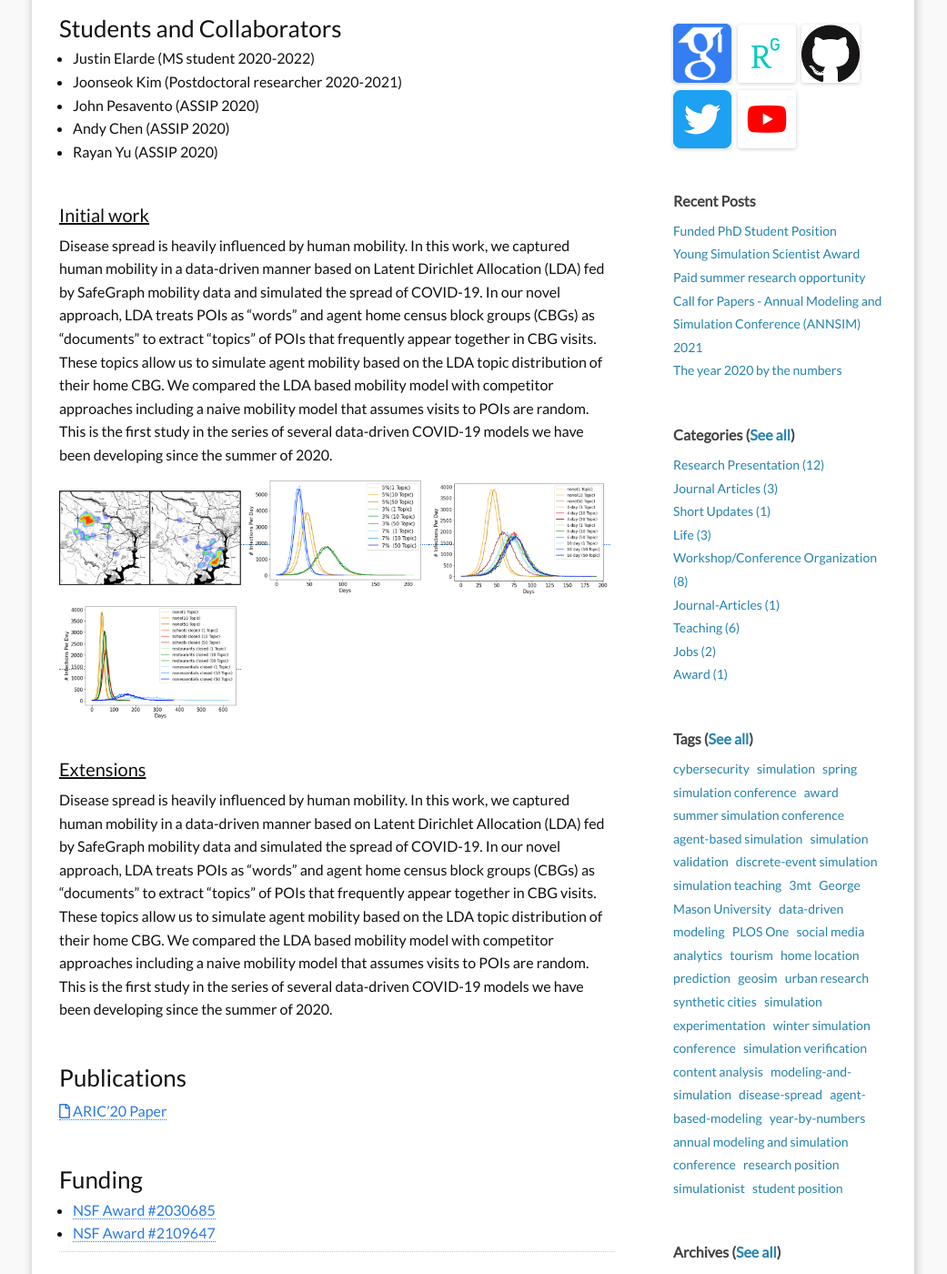
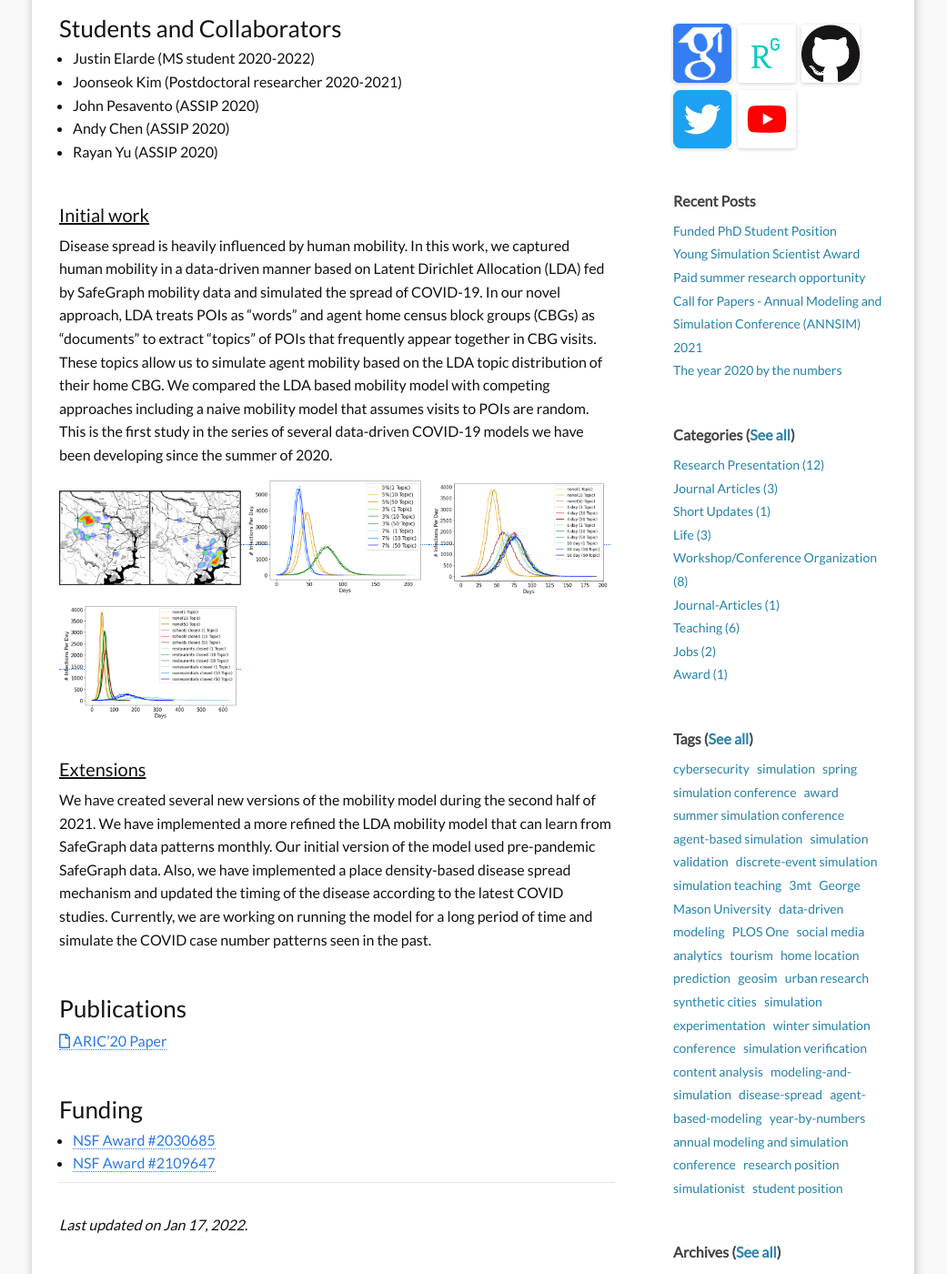
Before and after one commit to hamdikavak/hamdikavak.github.io, a Jekyll site: the page built from research/data-driven-mobility-covid-19.md, in a window 1280 px wide and 1400 px high, scrolled down 449 px. Shown: the whole window at 91% size, without its empty margins (120-1161 px from the left). Built offline with Jekyll 4.4.1, drawn with Linux system fonts in a browser that asks for light colours; nearby versions of some CDN libraries.

Commit message:
Research page design

```diff
--- a/research/data-driven-mobility-covid-19.md
+++ b/research/data-driven-mobility-covid-19.md
@@ -25,7 +25,7 @@
 <br/>
 
 #### <u>Initial work</u>
-Disease spread is heavily influenced by human mobility. In this work, we captured human mobility in a data-driven manner based on Latent Dirichlet Allocation (LDA) fed by SafeGraph mobility data and simulated the spread of COVID-19. In our novel approach, LDA treats POIs as "words" and agent home census block groups (CBGs) as "documents" to extract "topics" of POIs that frequently appear together in CBG visits. These topics allow us to simulate agent mobility based on the LDA topic distribution of their home CBG. We compared the LDA based mobility model with competitor approaches including a naive mobility model that assumes visits to POIs are random. This is the first study in the series of several data-driven COVID-19 models we have been developing since the summer of 2020.
+Disease spread is heavily influenced by human mobility. In this work, we captured human mobility in a data-driven manner based on Latent Dirichlet Allocation (LDA) fed by SafeGraph mobility data and simulated the spread of COVID-19. In our novel approach, LDA treats POIs as "words" and agent home census block groups (CBGs) as "documents" to extract "topics" of POIs that frequently appear together in CBG visits. These topics allow us to simulate agent mobility based on the LDA topic distribution of their home CBG. We compared the LDA based mobility model with competing approaches including a naive mobility model that assumes visits to POIs are random. This is the first study in the series of several data-driven COVID-19 models we have been developing since the summer of 2020.
 
 <div id="dd-covid-gallery">
 
@@ -46,7 +46,11 @@
 <br/>
 
 #### <u>Extensions</u>
-Disease spread is heavily influenced by human mobility. In this work, we captured human mobility in a data-driven manner based on Latent Dirichlet Allocation (LDA) fed by SafeGraph mobility data and simulated the spread of COVID-19. In our novel approach, LDA treats POIs as "words" and agent home census block groups (CBGs) as "documents" to extract "topics" of POIs that frequently appear together in CBG visits. These topics allow us to simulate agent mobility based on the LDA topic distribution of their home CBG. We compared the LDA based mobility model with competitor approaches including a naive mobility model that assumes visits to POIs are random. This is the first study in the series of several data-driven COVID-19 models we have been developing since the summer of 2020.
+We have created several new versions of the mobility model during the second half of 2021.
+We have implemented a more refined the LDA mobility model that can learn from SafeGraph data patterns monthly.
+Our initial version of the model used pre-pandemic SafeGraph data.
+Also, we have implemented a place density-based disease spread mechanism and updated the timing of the disease according to the latest COVID studies.
+Currently, we are working on running the model for a long period of time and simulate the COVID case number patterns seen in the past.
 
 
 <script>
```
